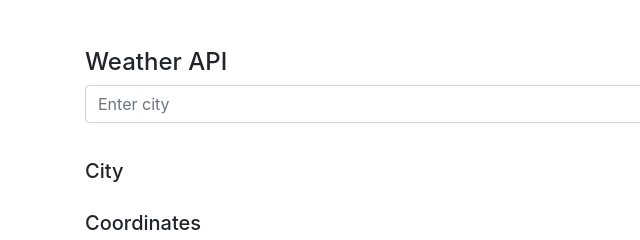
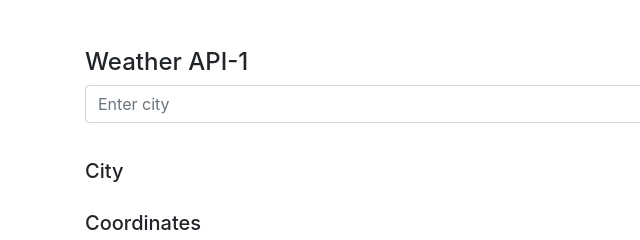
Before and after one commit to gabrieljmw/weather-api, a plain HTML site: page weather.html in a window 1280 px wide. Shown: the top 240 px of the page, 0-640 px from the left. Drawn offline with nearby package versions, Linux system fonts and the light colour scheme.

Commit message:
Spelling

```diff
--- a/weather.html
+++ b/weather.html
@@ -17,7 +17,7 @@
 
 <body>
     <div class="container mt-5">
-        <h4>Weather API</h4>
+        <h4>Weather API-1</h4>
         <input type="text" placeholder="Enter city" class="form-control search">
         <div class="output pt-3">
             <h5>City</h5>
```
